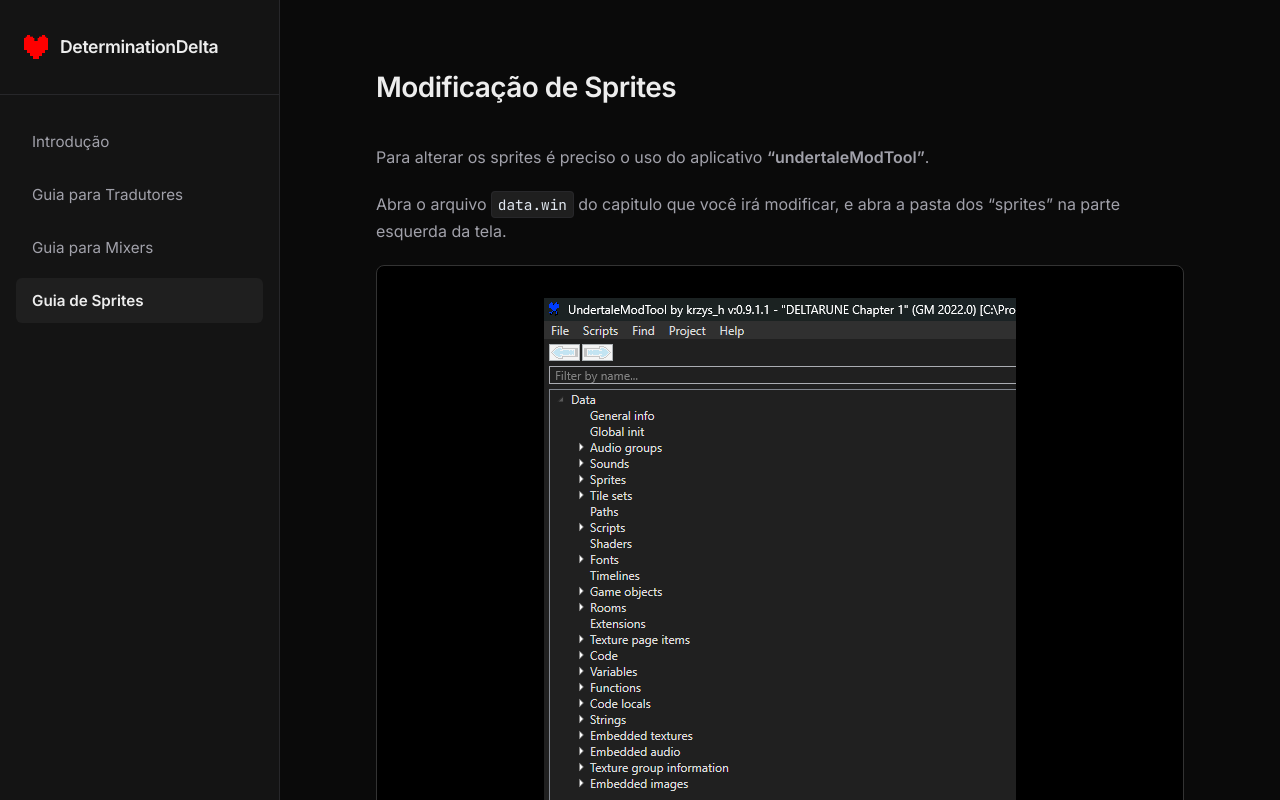
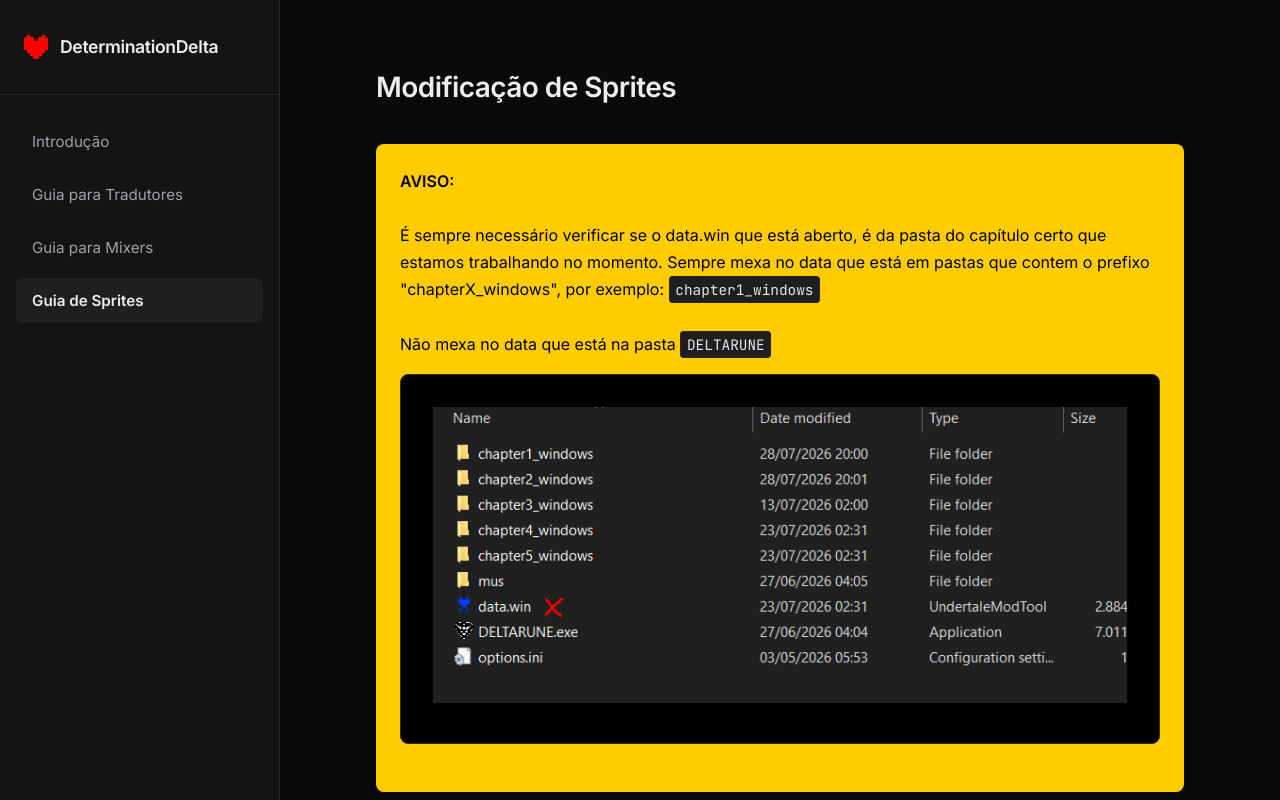
Before and after one commit to nyan-coder/dtdocs, a React (Vite) app: page /sprites in a window 1280 px wide. Shown: the top 800 px of the page. Built offline with nearby package versions, Linux system fonts and the light colour scheme.

Commit message:
feat: add warning and image about correct data.win folder in Sprites

```diff
--- a/src/pages/Sprites.jsx
+++ b/src/pages/Sprites.jsx
@@ -4,6 +4,16 @@
     return (
         <section className="doc-section">
             <h2>Modificação de Sprites</h2>
+
+            <div style={{ backgroundColor: '#ffcc00', color: '#000', padding: '1.5rem', borderRadius: '8px', marginBottom: '2rem' }}>
+                <strong>AVISO:</strong><br /><br />
+                É sempre necessário verificar se o data.win que está aberto, é da pasta do capítulo certo que estamos trabalhando no momento. Sempre mexa no data que está em pastas que contem o prefixo "chapterX_windows", por exemplo: <code>chapter1_windows</code><br /><br />
+                Não mexa no data que está na pasta <code>DELTARUNE</code>
+
+                <div className="code-block" style={{textAlign: 'center', backgroundColor: '#000', padding: '2rem', marginTop: '1rem', borderRadius: '8px'}}>
+                    <img src="/aviso-data.png" alt="Aviso sobre pasta correta do data.win" style={{maxWidth: '100%'}} />
+                </div>
+            </div>
             <p>Para alterar os sprites é preciso o uso do aplicativo <strong>“undertaleModTool”</strong>.</p>
             <p>Abra o arquivo <code>data.win</code> do capitulo que você irá modificar, e abra a pasta dos “sprites” na parte esquerda da tela.</p>
 
```
Also changed, not shown: public/aviso-data.png (added).
